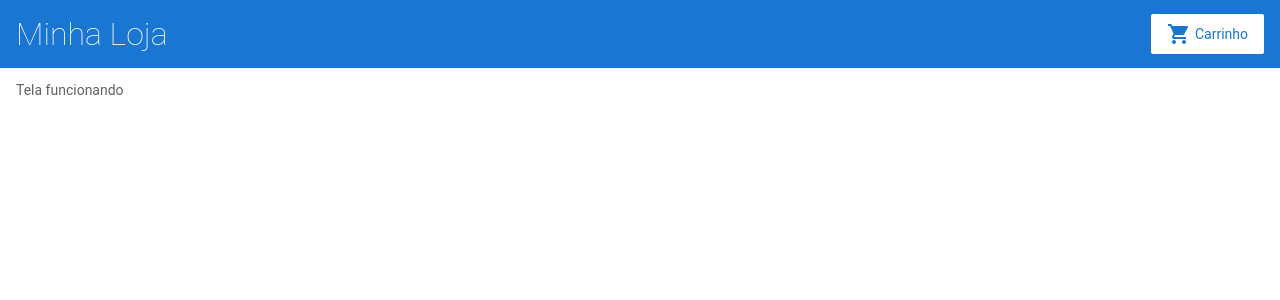
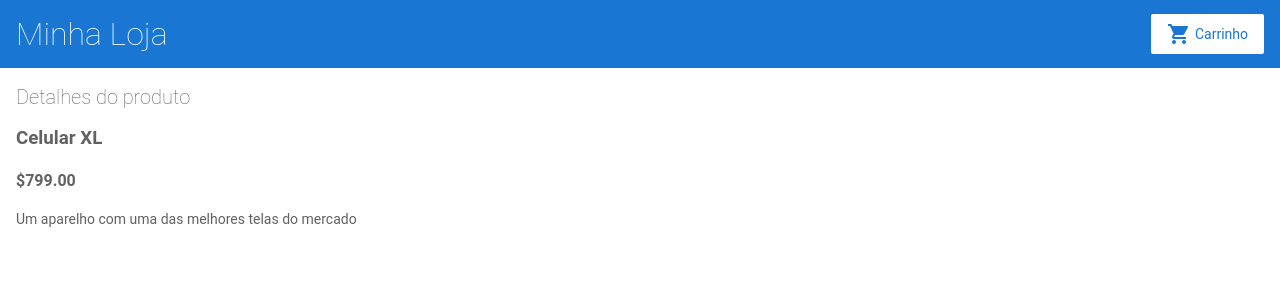
Before and after one commit to DgbDiego/angular-7c6gtv, an Angular app: page /products/0 in a window 1280 px wide. Shown: the top 300 px of the page. Built offline with nearby package versions, Linux system fonts and the light colour scheme.

Commit message:
3 files modified, 1 added

```diff
--- a/src/app/app.module.ts
+++ b/src/app/app.module.ts
@@ -8,6 +8,7 @@ import { TopBarComponent } from './top-bar/top-bar.component';
 import { ProductListComponent } from './product-list/product-list.component';
 import { ProductAlertsComponent } from './product-alerts/product-alerts.component';
 import { ProductDetailsComponent } from './product-details/product-details.component';
+import { CartService } from './cart.service';
 
 @NgModule({
   imports: [
@@ -25,7 +26,8 @@ import { ProductDetailsComponent } from './product-details/product-details.compo
     ProductAlertsComponent,
     ProductDetailsComponent
   ],
-  bootstrap: [ AppComponent ]
+  bootstrap: [ AppComponent ],
+  providers: [CartService]
 })
 export class AppModule { }
 
--- /dev/null
+++ b/src/app/cart.service.ts
@@ -0,0 +1,25 @@
+import { Injectable } from '@angular/core';
+
+@Injectable({
+  providedIn: 'root'
+})
+export class CartService {
+
+  items = [];
+
+  addToCart(product){
+    this.items.push(product);
+  }
+
+  getItems(){
+    return this.items;
+  }
+
+  clearCart(){
+    this.items = [];
+    return this.items;
+  }
+
+  constructor() { }
+
+}
--- a/src/app/product-details/product-details.component.html
+++ b/src/app/product-details/product-details.component.html
@@ -1,3 +1,8 @@
-<p>
-  Tela funcionando
-</p>
+<h2>Detalhes do produto</h2>
+
+<div *ngIf="product">
+  <h3>{{ product.name }}</h3>
+  <h4>{{ product.price | currency}}</h4>
+  <p>{{ product.description }}</p>
+
+</div>
--- a/src/app/product-details/product-details.component.ts
+++ b/src/app/product-details/product-details.component.ts
@@ -1,7 +1,7 @@
 import { Component, OnInit } from '@angular/core';
 import { ActivatedRoute } from '@angular/router';
 
-import { products} from '../products';
+import { products } from '../products';
 
 @Component({
   selector: 'app-product-details',
@@ -10,9 +10,16 @@ import { products} from '../products';
 })
 export class ProductDetailsComponent implements OnInit {
 
-  constructor() { }
+  product;
+
+  constructor(
+    private route: ActivatedRoute,
+  ) { }
 
   ngOnInit() {
+    this.route.paramMap.subscribe(params => {
+      this.product = products[+params.get('productId')];
+    });
   }
 
 }
```
